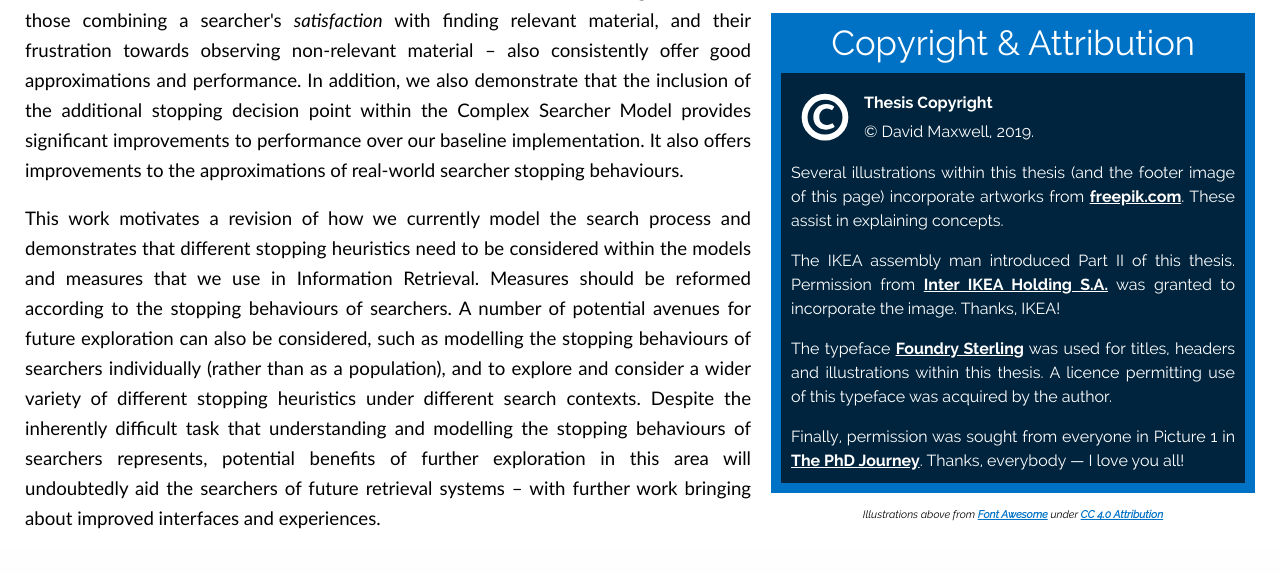
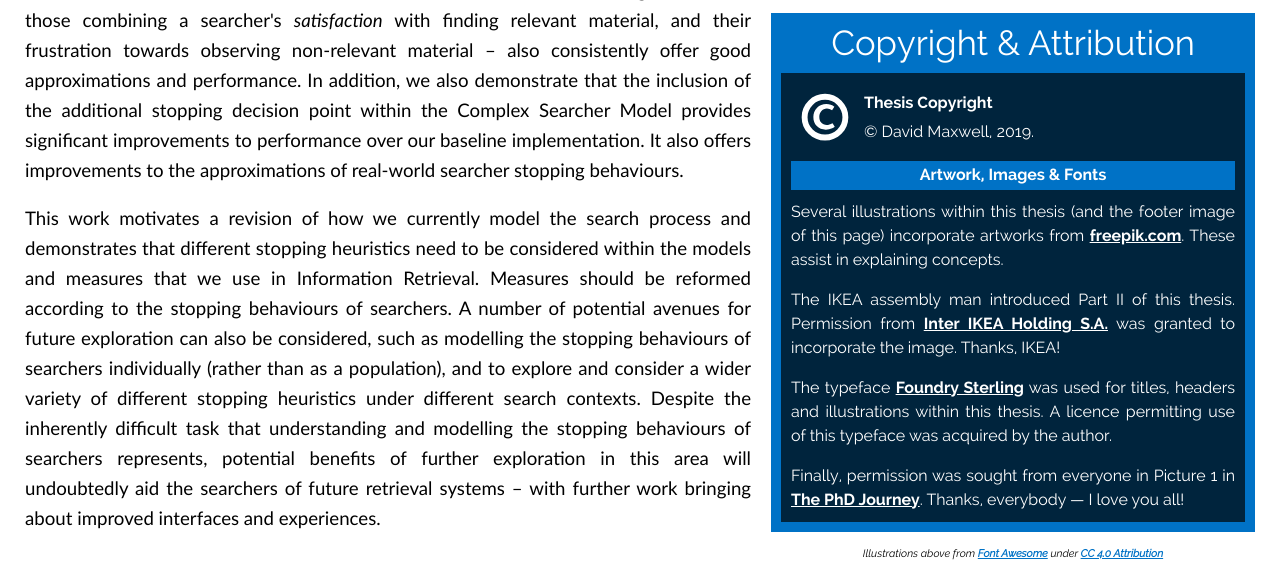
Before and after one commit to maxwelld90/dmax_website, a Django app: page /thesis/ in a window 1280 px wide. Shown: the part 2062-2636 px from the top of the page. Before the commit the page ends 2591 px from the top, so only its background shows below. Run offline with Django 3.2, Linux system fonts and the light colour scheme; style sheets or scripts are compiled from the project's sources; some libraries are stand-ins or nearby versions.

Commit message:
Tweak to thesis template

```diff
--- a/website_project/templates/dmax_org_uk/thesis.html
+++ b/website_project/templates/dmax_org_uk/thesis.html
@@ -97,6 +97,7 @@
                         <div>
                             <ul>
                                 <li class="noback with-image"><span class="image sprite-icon-copyright"></span><span class="text-multi"><span><strong>Thesis Copyright</strong></span><span>&copy; David Maxwell, 2019.</span></span></li>
+                                <li class="header">Artwork, Images &amp; Fonts</li>
                             </ul>
 
                             <p>Several illustrations within this thesis (and the footer image of this page) incorporate artworks from <a href="#" target="_blank">freepik.com</a>. These assist in explaining concepts.</p>
```
